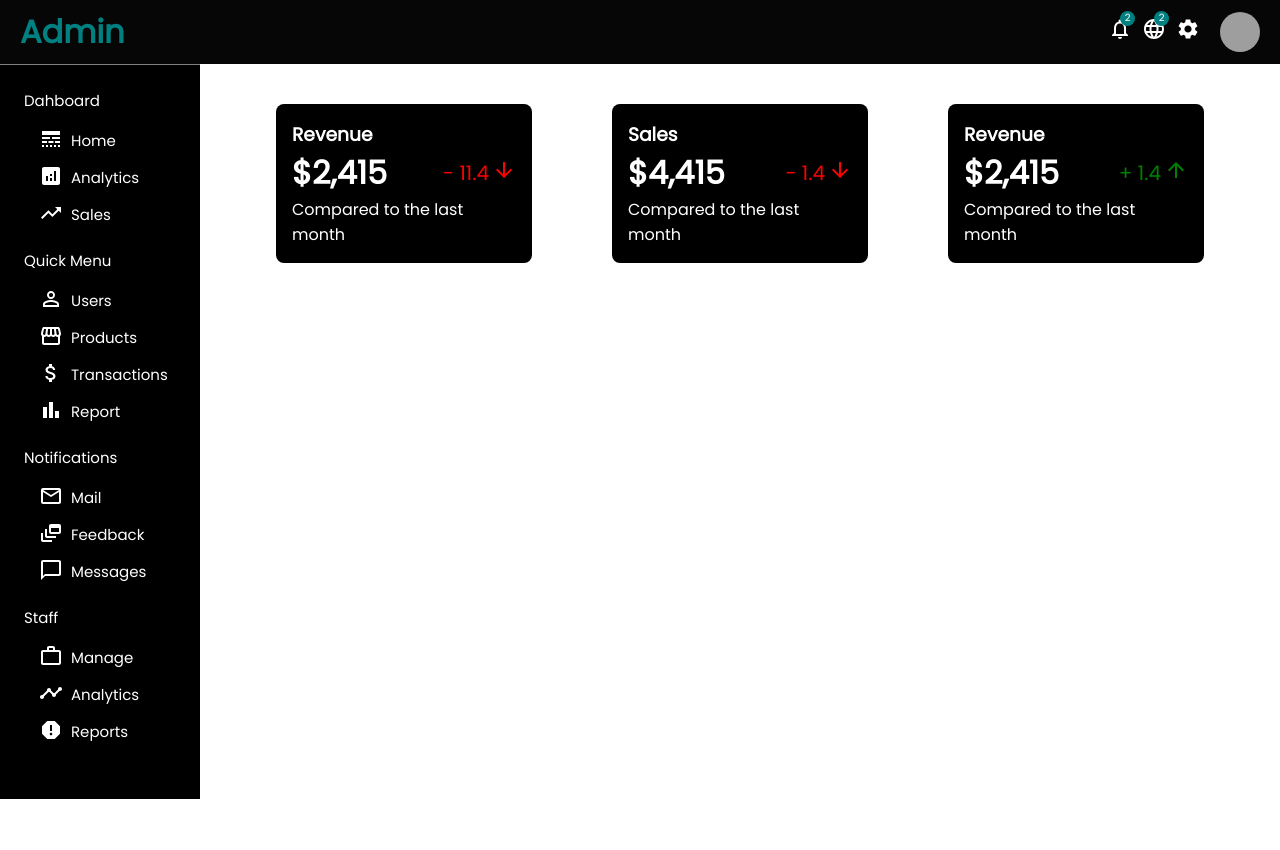
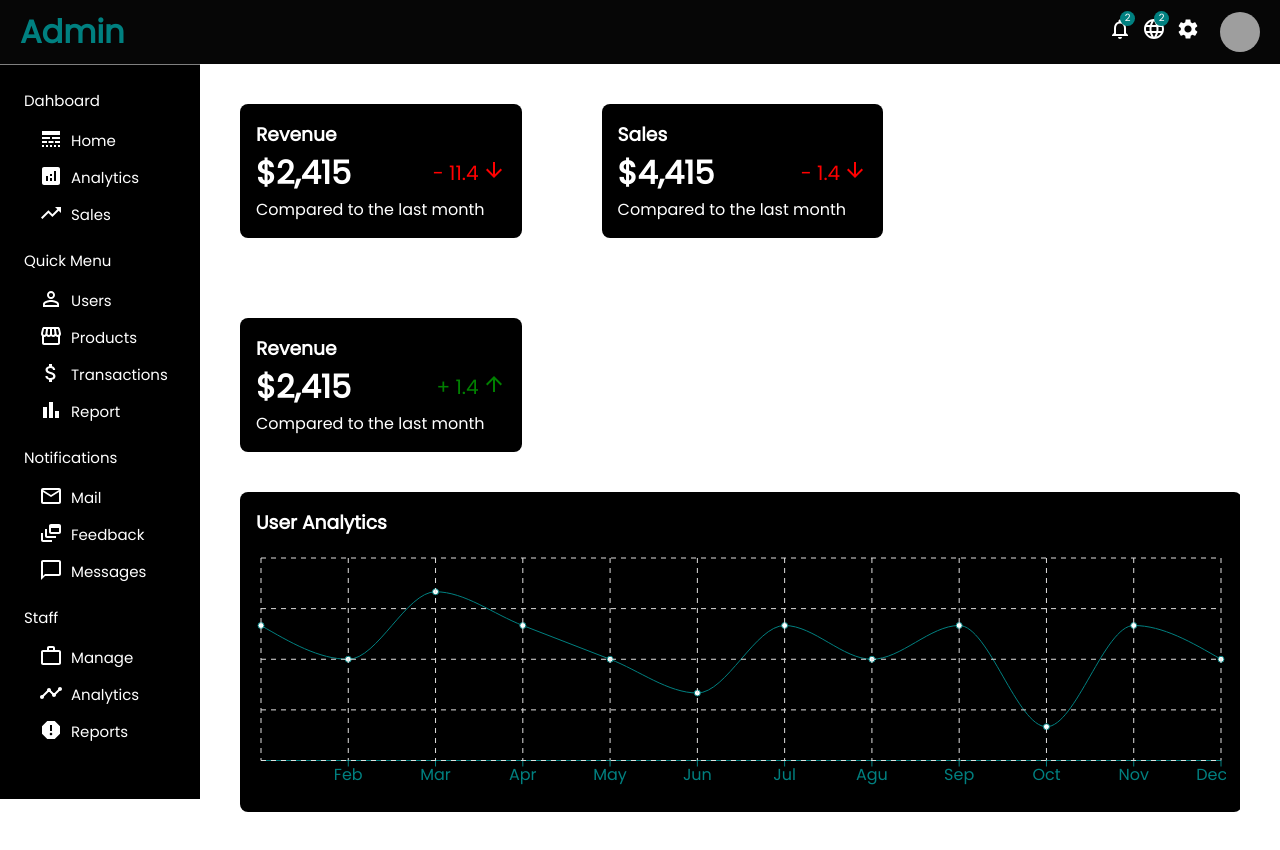
Before and after one commit to Maestgion/react-admin-dashboard, a React (Create React App) app: page /users/1 in a window 1280 px wide. Before the commit the page ends 800 px from the top, so only its background shows below. Built offline with nearby package versions, Linux system fonts and the light colour scheme; grey boxes are pictures that could not be loaded.

Commit message:
chart-added

```diff
--- a/src/App.js
+++ b/src/App.js
@@ -3,6 +3,9 @@
 import Navbar from './components/Navbar'
 import Sidebar from './components/Sidebar'
 import Home from './pages/Home'
+import Chart from './components/Chart'
+import {userData} from "./assets/data/dummyData"
+
 
 
 const App = () => {
@@ -12,6 +15,8 @@
 
       <Home/>
     </Global>
+
+{/* <Chart data={userData} title="User Analytics" grid dataKey="Active User"/> */}
     </>
   )
 }
--- /dev/null
+++ b/src/assets/data/dummyData.js
@@ -0,0 +1,251 @@
+export const userData = [
+    {
+      name: "Jan",
+      "Active User": 4000,
+    },
+    {
+      name: "Feb",
+      "Active User": 3000,
+    },
+    {
+      name: "Mar",
+      "Active User": 5000,
+    },
+    {
+      name: "Apr",
+      "Active User": 4000,
+    },
+    {
+      name: "May",
+      "Active User": 3000,
+    },
+    {
+      name: "Jun",
+      "Active User": 2000,
+    },
+    {
+      name: "Jul",
+      "Active User": 4000,
+    },
+    {
+      name: "Agu",
+      "Active User": 3000,
+    },
+    {
+      name: "Sep",
+      "Active User": 4000,
+    },
+    {
+      name: "Oct",
+      "Active User": 1000,
+    },
+    {
+      name: "Nov",
+      "Active User": 4000,
+    },
+    {
+      name: "Dec",
+      "Active User": 3000,
+    },
+  ];
+
+  export const productData = [
+    {
+      name: "Jan",
+      "Sales": 4000,
+    },
+    {
+      name: "Feb",
+      "Sales": 3000,
+    },
+    {
+      name: "Mar",
+      "Sales": 5000,
+    },
+  ];
+
+  export const userRows = [
+    {
+      id: 1,
+      username: "Jon Snow",
+      avatar:
+        "https://images.pexels.com/photos/1152994/pexels-photo-1152994.jpeg?auto=compress&cs=tinysrgb&dpr=2&w=500",
+      email: "jon@gmail.com",
+      status: "active",
+      transaction: "$120.00",
+    },
+    {
+      id: 2,
+      username: "Jon Snow",
+      avatar:
+        "https://images.pexels.com/photos/1152994/pexels-photo-1152994.jpeg?auto=compress&cs=tinysrgb&dpr=2&w=500",
+      email: "jon@gmail.com",
+      status: "active",
+      transaction: "$120.00",
+    },
+    {
+      id: 3,
+      username: "Jon Snow",
+      avatar:
+        "https://images.pexels.com/photos/1152994/pexels-photo-1152994.jpeg?auto=compress&cs=tinysrgb&dpr=2&w=500",
+      email: "jon@gmail.com",
+      status: "active",
+      transaction: "$120.00",
+    },
+    {
+      id: 4,
+      username: "Jon Snow",
+      avatar:
+        "https://images.pexels.com/photos/1152994/pexels-photo-1152994.jpeg?auto=compress&cs=tinysrgb&dpr=2&w=500",
+      email: "jon@gmail.com",
+      status: "active",
+      transaction: "$120.00",
+    },
+    {
+      id: 5,
+      username: "Jon Snow",
+      avatar:
+        "https://images.pexels.com/photos/1152994/pexels-photo-1152994.jpeg?auto=compress&cs=tinysrgb&dpr=2&w=500",
+      email: "jon@gmail.com",
+      status: "active",
+      transaction: "$120.00",
+    },
+    {
+      id: 6,
+      username: "Jon Snow",
+      avatar:
+        "https://images.pexels.com/photos/1152994/pexels-photo-1152994.jpeg?auto=compress&cs=tinysrgb&dpr=2&w=500",
+      email: "jon@gmail.com",
+      status: "active",
+      transaction: "$120.00",
+    },
+    {
+      id: 7,
+      username: "Jon Snow",
+      avatar:
+        "https://images.pexels.com/photos/1152994/pexels-photo-1152994.jpeg?auto=compress&cs=tinysrgb&dpr=2&w=500",
+      email: "jon@gmail.com",
+      status: "active",
+      transaction: "$120.00",
+    },
+    {
+      id: 8,
+      username: "Jon Snow",
+      avatar:
+        "https://images.pexels.com/photos/1152994/pexels-photo-1152994.jpeg?auto=compress&cs=tinysrgb&dpr=2&w=500",
+      email: "jon@gmail.com",
+      status: "active",
+      transaction: "$120.00",
+    },
+    {
+      id: 9,
+      username: "Jon Snow",
+      avatar:
+        "https://images.pexels.com/photos/1152994/pexels-photo-1152994.jpeg?auto=compress&cs=tinysrgb&dpr=2&w=500",
+      email: "jon@gmail.com",
+      status: "active",
+      transaction: "$120.00",
+    },
+    {
+      id: 10,
+      username: "Jon Snow",
+      avatar:
+        "https://images.pexels.com/photos/1152994/pexels-photo-1152994.jpeg?auto=compress&cs=tinysrgb&dpr=2&w=500",
+      email: "jon@gmail.com",
+      status: "active",
+      transaction: "$120.00",
+    },
+  ];
+
+  export const productRows = [
+    {
+      id: 1,
+      name: "Apple Airpods",
+      img:
+        "https://images.pexels.com/photos/7156886/pexels-photo-7156886.jpeg?auto=compress&cs=tinysrgb&dpr=2&w=500",
+      stock: 123,
+      status: "active",
+      price: "$120.00",
+    },
+    {
+      id: 2,
+      name: "Apple Airpods",
+      img:
+        "https://images.pexels.com/photos/7156886/pexels-photo-7156886.jpeg?auto=compress&cs=tinysrgb&dpr=2&w=500",
+      stock: 123,
+      status: "active",
+      price: "$120.00",
+    },
+    {
+      id: 3,
+      name: "Apple Airpods",
+      img:
+        "https://images.pexels.com/photos/7156886/pexels-photo-7156886.jpeg?auto=compress&cs=tinysrgb&dpr=2&w=500",
+      stock: 123,
+      status: "active",
+      price: "$120.00",
+    },
+    {
+      id: 4,
+      name: "Apple Airpods",
+      img:
+        "https://images.pexels.com/photos/7156886/pexels-photo-7156886.jpeg?auto=compress&cs=tinysrgb&dpr=2&w=500",
+      stock: 123,
+      status: "active",
+      price: "$120.00",
+    },
+    {
+      id: 5,
+      name: "Apple Airpods",
+      img:
+        "https://images.pexels.com/photos/7156886/pexels-photo-7156886.jpeg?auto=compress&cs=tinysrgb&dpr=2&w=500",
+      stock: 123,
+      status: "active",
+      price: "$120.00",
+    },
+    {
+      id: 6,
+      name: "Apple Airpods",
+      img:
+        "https://images.pexels.com/photos/7156886/pexels-photo-7156886.jpeg?auto=compress&cs=tinysrgb&dpr=2&w=500",
+      stock: 123,
+      status: "active",
+      price: "$120.00",
+    },
+    {
+      id: 7,
+      name: "Apple Airpods",
+      img:
+        "https://images.pexels.com/photos/7156886/pexels-photo-7156886.jpeg?auto=compress&cs=tinysrgb&dpr=2&w=500",
+      stock: 123,
+      status: "active",
+      price: "$120.00",
+    },
+    {
+      id: 8,
+      name: "Apple Airpods",
+      img:
+        "https://images.pexels.com/photos/7156886/pexels-photo-7156886.jpeg?auto=compress&cs=tinysrgb&dpr=2&w=500",
+      stock: 123,
+      status: "active",
+      price: "$120.00",
+    },
+    {
+      id: 9,
+      name: "Apple Airpods",
+      img:
+        "https://images.pexels.com/photos/7156886/pexels-photo-7156886.jpeg?auto=compress&cs=tinysrgb&dpr=2&w=500",
+      stock: 123,
+      status: "active",
+      price: "$120.00",
+    },
+    {
+      id: 10,
+      name: "Apple Airpods",
+      img:
+        "https://images.pexels.com/photos/7156886/pexels-photo-7156886.jpeg?auto=compress&cs=tinysrgb&dpr=2&w=500",
+      stock: 123,
+      status: "active",
+      price: "$120.00",
+    },
+  ];
--- /dev/null
+++ b/src/components/Chart.jsx
@@ -0,0 +1,44 @@
+import React from "react";
+import styled from "styled-components";
+import {
+  LineChart,
+  Line,
+  XAxis,
+  CartesianGrid,
+  Tooltip,
+  ResponsiveContainer,
+} from "recharts";
+
+const Container = styled.div`
+  width: 97%;
+  padding: 2vh;
+  display: flex;
+  flex-direction: column;
+  gap: 2vh;
+  background-color: black;
+  color: white;
+  border-radius: 1vh;
+`;
+
+const Title = styled.h3``;
+
+const Chart = ({ title, data, dataKey, grid }) => {
+  return (
+    <>
+      <Container>
+        <Title>{title}</Title>
+        <ResponsiveContainer width="100%" height="100%" aspect={4 / 1}>
+          <LineChart data={data}  width={500}
+          height={300}>
+            <XAxis dataKey="name" stroke="#008080" />
+            <Line type="monotone" dataKey={dataKey} stroke="#008080" />
+            <Tooltip />
+            {grid && <CartesianGrid stroke="#e0dfdf" strokeDasharray="5 5" />}
+          </LineChart>
+        </ResponsiveContainer>
+      </Container>
+    </>
+  );
+};
+
+export default Chart;
--- a/src/components/FeaturedCard.jsx
+++ b/src/components/FeaturedCard.jsx
@@ -3,7 +3,7 @@
 
 
 const Container = styled.div`
-    width: 20vw;
+    width: 22vw;
     background-color: black;
     color: white;
     border-radius: 1vh;
--- a/src/components/Global.jsx
+++ b/src/components/Global.jsx
@@ -16,7 +16,8 @@
 
 const OtherWrapper = styled.div`
   flex: 5;
-  overflow: scroll;
+  overflow-x: hidden;
+  overflow-y: scroll;
   margin: 5vh;
   display: flex;
   justify-content: center;
--- a/src/pages/Home.jsx
+++ b/src/pages/Home.jsx
@@ -2,16 +2,23 @@
 import styled from 'styled-components'
 import FeaturedCard from '../components/FeaturedCard'
 import { ArrowDownward, ArrowUpward } from "@mui/icons-material";
+import Chart from '../components/Chart';
+import {userData} from "../assets/data/dummyData"
 
-const Container = styled.div``
+const Container = styled.div`
+display: flex;
+flex-direction: column;
+gap: 5vh;
+`
 
 const FeaturedContainer = styled.div`
 
     display: flex;
+    flex-wrap: wrap;
     gap: 10vh;
     align-items: center ;
 `
-
+const ChartContainer = styled.div``
 
 const Home = () => {
   return (
@@ -21,8 +28,10 @@
                 <FeaturedCard title={"Revenue"} price={"$2,415"} trend={"-"} trendVal={"11.4"} trendIcon={<ArrowDownward/>} desc={"Compared to the last month"}/>
                 <FeaturedCard title={"Sales"} price={"$4,415"} trend={"-"} trendVal={"1.4"} trendIcon={<ArrowDownward/>} desc={"Compared to the last month"}/>
                 <FeaturedCard title={"Revenue"} price={"$2,415"} trend={"+"} trendVal={"1.4"} trendIcon={<ArrowUpward/>} desc={"Compared to the last month"}/>
-
             </FeaturedContainer>
+            <ChartContainer>
+            <Chart data={userData} title="User Analytics" grid dataKey="Active User"/>
+            </ChartContainer>
         </Container>
     </>
   )
```
